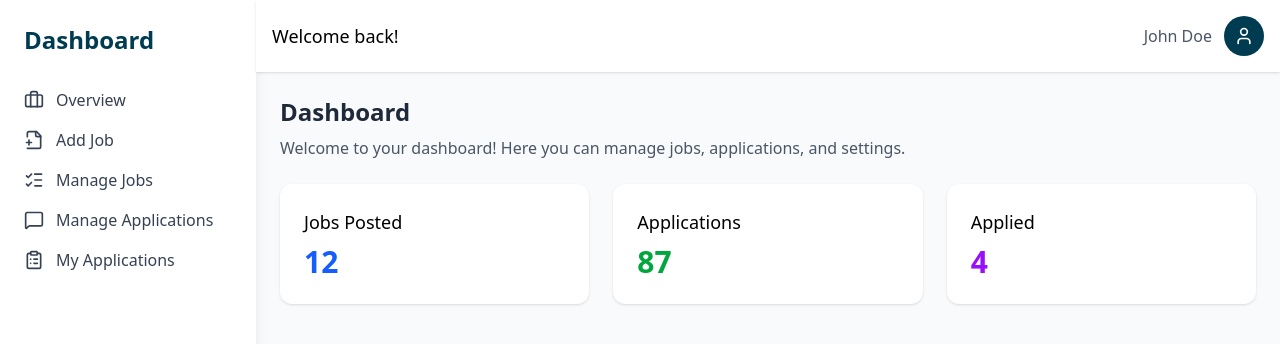
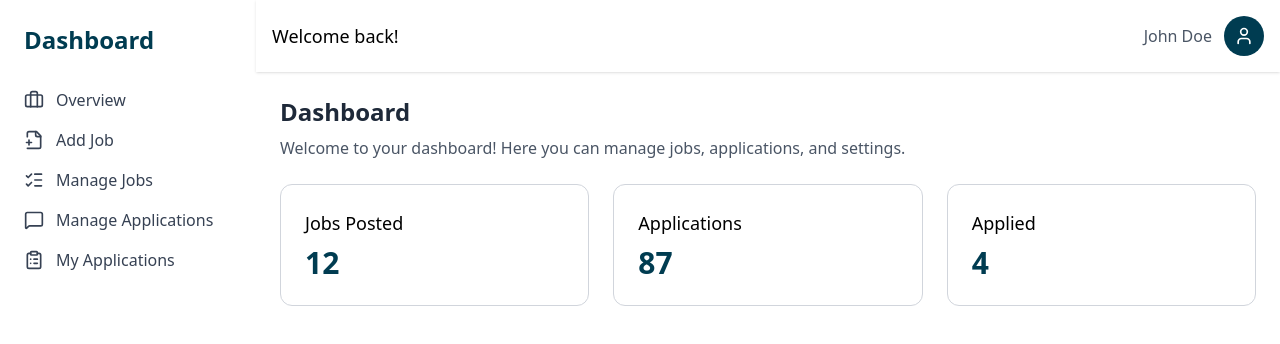
Before and after one commit to ArunRoy404/Talent-Flow, a Next.js app: page /dashboard in a window 1280 px wide. Shown: the top 344 px of the page. Built offline with nearby package versions, Linux system fonts and the light colour scheme; what @ant-design/nextjs-registry would draw is missing.

Commit message:
feat: Dashboard home ui completed'

```diff
--- /dev/null
+++ b/src/app/dashboard/layout.js
@@ -0,0 +1,31 @@
+"use client";
+
+import { useState } from "react";
+import DashboardHeader from "@/components/Dashboard/DashboardHeader";
+import DashboardSidebar from "@/components/Dashboard/DashboardSidebar";
+import DashboardSidebarMobile from "@/components/Dashboard/DashboardSidebarMobile";
+
+export default function DashboardLayout({ children }) {
+    const [sidebarOpen, setSidebarOpen] = useState(false);
+
+    return (
+        <div className="flex min-h-screen">
+            {/* Sidebar - Desktop */}
+            <div className="hidden md:flex">
+                <DashboardSidebar />
+            </div>
+
+            {/* Sidebar - Mobile */}
+            {sidebarOpen && <DashboardSidebarMobile setSidebarOpen={setSidebarOpen} />}
+
+            {/* Main Content */}
+            <div className="flex-1 flex flex-col">
+                {/* Header */}
+                <DashboardHeader setSidebarOpen={setSidebarOpen} />
+
+                {/* Content Area */}
+                {children}
+            </div>
+        </div>
+    );
+}
--- a/src/app/dashboard/page.js
+++ b/src/app/dashboard/page.js
@@ -1,20 +1,8 @@
-"use client";
-
-import DashboardHeader from "@/components/Dashboard/DashboardHeader";
-import DashboardSidebar from "@/components/Dashboard/DashboardSidebar";
-
+import DashboardCard from "@/components/Dashboard/DashboardCard";
 
 export default function Dashboard() {
+
     return (
-    <div className="flex min-h-screen bg-gray-50">
-      {/* Sidebar */}
-      <DashboardSidebar />
-
-      {/* Main Content */}
-      <div className="flex-1 flex flex-col">
-        <DashboardHeader />
-
-        {/* Content Area */}
         <main className="flex-1 p-6">
             <h1 className="text-2xl font-semibold text-gray-800">Dashboard</h1>
             <p className="text-gray-600 mt-2">
@@ -23,21 +11,10 @@ export default function Dashboard() {
 
             {/* Example cards */}
             <div className="mt-6 grid gap-6 md:grid-cols-2 lg:grid-cols-3">
-            <div className="p-6 bg-white rounded-xl shadow hover:shadow-md transition">
-              <h2 className="text-lg font-medium">Jobs Posted</h2>
-              <p className="mt-2 text-3xl font-bold text-blue-600">12</p>
-            </div>
-            <div className="p-6 bg-white rounded-xl shadow hover:shadow-md transition">
-              <h2 className="text-lg font-medium">Applications</h2>
-              <p className="mt-2 text-3xl font-bold text-green-600">87</p>
-            </div>
-            <div className="p-6 bg-white rounded-xl shadow hover:shadow-md transition">
-              <h2 className="text-lg font-medium">Applied</h2>
-              <p className="mt-2 text-3xl font-bold text-purple-600">4</p>
-            </div>
+                <DashboardCard title={'Jobs Posted'} number={12} />
+                <DashboardCard title={'Applications'} number={87} />
+                <DashboardCard title={'Applied'} number={4} />
             </div>
         </main>
-      </div>
-    </div>
     );
 }
--- /dev/null
+++ b/src/components/Dashboard/DashboardCard.jsx
@@ -0,0 +1,12 @@
+import React from 'react';
+
+const DashboardCard = ({ title, number }) => {
+    return (
+        <div className="p-6 bg-white rounded-xl border border-gray-300 transition">
+            <h2 className="text-lg font-medium">{title}</h2>
+            <p className="mt-2 text-3xl font-bold text-secondary">{number}</p>
+        </div>
+    );
+};
+
+export default DashboardCard;
--- a/src/components/Dashboard/DashboardHeader.jsx
+++ b/src/components/Dashboard/DashboardHeader.jsx
@@ -1,11 +1,22 @@
 "use client";
 
-import { User } from "lucide-react";
+import { Menu, User } from "lucide-react";
 
-export default function DashboardHeader() {
+export default function DashboardHeader({ setSidebarOpen }) {
     return (
         <header className="bg-white shadow p-4 flex items-center justify-between">
+            <div className="flex items-center gap-2">
+                {/* Mobile Menu Button */}
+                <button
+                    className="md:hidden inline-flex items-center p-2 rounded-md text-gray-700 bg-white "
+                    onClick={() => setSidebarOpen(true)}
+                >
+                    <Menu className="h-6 w-6" />
+                </button>
                 <h2 className="text-lg font-medium">Welcome back!</h2>
+            </div>
+
+            {/* user info */}
             <div className="flex items-center gap-3">
                 <span className="text-gray-600">John Doe</span>
                 <div className="w-10 h-10 bg-secondary text-white rounded-full flex items-center justify-center">
--- /dev/null
+++ b/src/components/Dashboard/DashboardLinks.jsx
@@ -0,0 +1,22 @@
+import Link from 'next/link';
+import React from 'react';
+
+const DashboardLinks = ({links, closeSidebar}) => {
+    return (
+        <nav className="space-y-4">
+            {links.map(({ href, label, icon: Icon }) => (
+                <Link
+                    key={href}
+                    href={href}
+                    onClick={closeSidebar}
+                    className="flex items-center gap-3 text-gray-700 hover:text-secondary transition"
+                >
+                    <Icon size={20} />
+                    {label}
+                </Link>
+            ))}
+        </nav>
+    );
+};
+
+export default DashboardLinks;
--- a/src/components/Dashboard/DashboardSidebar.jsx
+++ b/src/components/Dashboard/DashboardSidebar.jsx
@@ -8,6 +8,7 @@ import {
     MessageSquare,
     ClipboardList
 } from "lucide-react";
+import DashboardLinks from "./DashboardLinks";
 
 const links = [
     { href: "/dashboard", label: "Overview", icon: Briefcase },
@@ -16,22 +17,13 @@ const links = [
     { href: "/dashboard/applications", label: "Manage Applications", icon: MessageSquare },
     { href: "/dashboard/my-applications", label: "My Applications", icon: ClipboardList },
 ];
-export default function DashboardSidebar() {
+
+
+export default function DashboardSidebar({ closeSidebar }) {
     return (
-        <aside className="w-64 bg-white shadow-lg p-6 hidden md:block">
+        <aside className="w-64 bg-white p-6">
             <h1 className="text-2xl font-bold text-secondary mb-8">Dashboard</h1>
-            <nav className="space-y-4">
-                {links.map(({ href, label, icon: Icon }) => (
-                    <Link
-                        key={href}
-                        href={href}
-                        className="flex items-center gap-3 text-gray-700 hover:text-secondary transition"
-                    >
-                        <Icon size={20} />
-                        {label}
-                    </Link>
-                ))}
-            </nav>
+            <DashboardLinks links={links} closeSidebar={closeSidebar}/>
         </aside>
     );
 }
--- /dev/null
+++ b/src/components/Dashboard/DashboardSidebarMobile.jsx
@@ -0,0 +1,20 @@
+import React from 'react';
+import DashboardSidebar from './DashboardSidebar';
+
+const DashboardSidebarMobile = ({setSidebarOpen, }) => {
+    return (
+        <div className="fixed inset-0 z-40 flex md:hidden">
+            {/* Overlay */}
+            <div
+                className="fixed inset-0"
+                onClick={() => setSidebarOpen(false)}
+            />
+            {/* Sidebar */}
+            <div className="relative bg-white w-64 shadow-lg z-50">
+                <DashboardSidebar closeSidebar={() => setSidebarOpen(false)} />
+            </div>
+        </div>
+    );
+};
+
+export default DashboardSidebarMobile;
```
Lines whose indentation alone changed are shown as unchanged.
